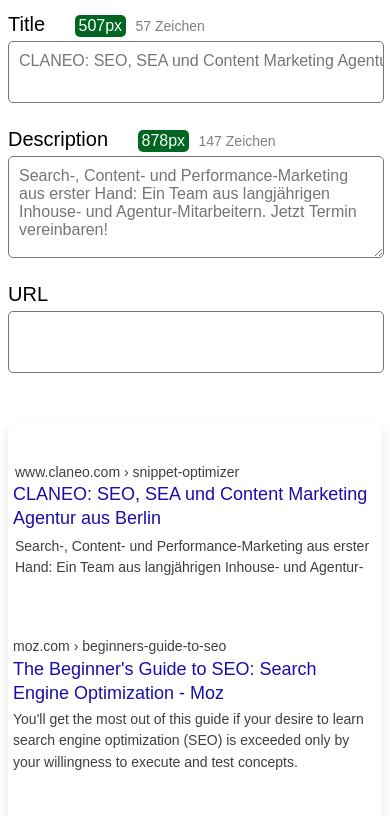
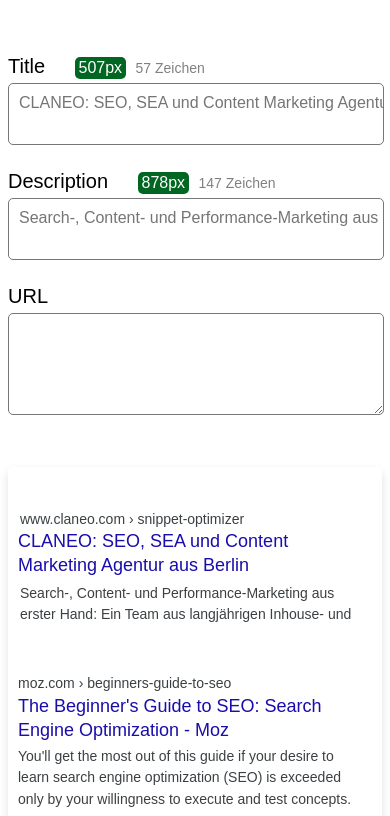
Before and after one commit to MalieJobe/SEO-Snippet-Optimizer, a plain HTML site: page index.html in a window 390 px wide. Shown: the top 816 px of the page. Drawn offline with Linux system fonts and the light colour scheme.

Commit message:
BEMified CSS

```diff
--- a/index.html
+++ b/index.html
@@ -8,39 +8,39 @@
     <link rel="stylesheet" href="style.css">
 </head>
 <body>
-    <div class="claneo-snippet-optimizer">
+    <div class="snippet-optimizer">
         <section class="input">
-            <span class="claneo-area-title" id="claneo-title-title">Title</span>
-            <span class="claneo-counter" id="title-counter">507px</span>
-            <span class="claneo-char-count" id="title-char-count">57 Zeichen</span>
-            <textarea name="claneo-title-input" id="claneo-title-input" onkeydown="copyTitle()" onkeyup="copyTitle()" placeholder="CLANEO: SEO, SEA und Content Marketing Agentur aus Berlin"></textarea>
-            <span class="claneo-area-title" id="claneo-description-title">Description</span>
-            <span class="claneo-counter" id="description-counter">878px</span>
-            <span class="claneo-char-count" id="desc-char-count">147 Zeichen</span>
-            <textarea name="claneo-description-input" id="claneo-description-input" onkeydown="copyDesc()" onkeyup="copyDesc()" placeholder="Search-, Content- und Performance-Marketing aus erster Hand: Ein Team aus langjährigen Inhouse- und Agentur-Mitarbeitern. Jetzt Termin vereinbaren!"></textarea>
-            <span class="claneo-area-title" id="claneo-url-title">URL</span>
-            <textarea name="claneo-url-input" id="claneo-url-input" onkeydown="copyUrl()" onkeyup="copyUrl()"></textarea>
+            <span class="input__title" id="title-title">Title</span>
+            <span class="input__counter" id="title-counter">507px</span>
+            <span class="input__chars" id="title-char-count">57 Zeichen</span>
+            <textarea class="input__field" name="title-input" id="title-input" onkeydown="copyTitle()" onkeyup="copyTitle()" placeholder="CLANEO: SEO, SEA und Content Marketing Agentur aus Berlin"></textarea>
+            <span class="input__title" id="description-title">Description</span>
+            <span class="input__counter" id="description-counter">878px</span>
+            <span class="input__chars" id="desc-char-count">147 Zeichen</span>
+            <textarea class="input__field" name="description-input" id="description-input" onkeydown="copyDesc()" onkeyup="copyDesc()" placeholder="Search-, Content- und Performance-Marketing aus erster Hand: Ein Team aus langjährigen Inhouse- und Agentur-Mitarbeitern. Jetzt Termin vereinbaren!"></textarea>
+            <span class="input__title" id="url-title">URL</span>
+            <textarea class="input__field input__field--large" name="url-input" id="url-input" onkeydown="copyUrl()" onkeyup="copyUrl()"></textarea>
         </section>
         <section class="output">
-            <div class="search-result" id="claneo-search-result">
-                <textarea class="result-url" id="claneo-output-url" readonly="">www.claneo.com › snippet-optimizer</textarea>
-                <span class="result-title" id="claneo-output-title" readonly="">CLANEO: SEO, SEA und Content Marketing Agentur aus Berlin</span>
-                <textarea class="result-description" id="claneo-output-description" readonly="">Search-, Content- und Performance-Marketing aus erster Hand: Ein Team aus langjährigen Inhouse- und Agentur-Mitarbeitern. Jetzt Termin vereinbaren!</textarea>
+            <div class="output__result output__result--focus" id="search-result">
+                <textarea class="output__url output__url--focus" id="output-url" readonly="">www.claneo.com › snippet-optimizer</textarea>
+                <span class="output__title output__title--focus" id="output-title" readonly="">CLANEO: SEO, SEA und Content Marketing Agentur aus Berlin</span>
+                <textarea class="output__description output__description--focus" id="output-description" readonly="">Search-, Content- und Performance-Marketing aus erster Hand: Ein Team aus langjährigen Inhouse- und Agentur-Mitarbeitern. Jetzt Termin vereinbaren!</textarea>
             </div>
-            <div class="search-result">
-                <span class="result-url">moz.com › beginners-guide-to-seo</span>
-                <span class="result-title">The Beginner's Guide to SEO: Search Engine Optimization - Moz</span>
-                <span class="result-description">You'll get the most out of this guide if your desire to learn search engine optimization (SEO) is exceeded only by your willingness to execute and test concepts.</span>
+            <div class="output__result">
+                <span class="output__url">moz.com › beginners-guide-to-seo</span>
+                <span class="output__title">The Beginner's Guide to SEO: Search Engine Optimization - Moz</span>
+                <span class="output__description">You'll get the most out of this guide if your desire to learn search engine optimization (SEO) is exceeded only by your willingness to execute and test concepts.</span>
             </div>
-            <div class="search-result">
-                <span class="result-url">de.wikipedia.org › wiki › Suchmaschinenoptimierung</span>
-                <span class="result-title">Suchmaschinenoptimierung – Wikipedia</span>
-                <span class="result-description">Suchmaschinenoptimierung, oder englisch search engine optimization (SEO), bezeichnet Maßnahmen, die dazu dienen, dass Webseiten und deren Inhalte im ...</span>
+            <div class="output__result">
+                <span class="output__url">de.wikipedia.org › wiki › Suchmaschinenoptimierung</span>
+                <span class="output__title">Suchmaschinenoptimierung – Wikipedia</span>
+                <span class="output__description">Suchmaschinenoptimierung, oder englisch search engine optimization (SEO), bezeichnet Maßnahmen, die dazu dienen, dass Webseiten und deren Inhalte im ...</span>
             </div>
-            <div class="search-result">
-                <span class="result-url">www.gruenderszene.de › lexikon › begriffe › suchmaschinenoptimier...</span>
-                <span class="result-title">Suchmaschinenoptimierung (SEO) Definition | Gründerszene</span>
-                <span class="result-description">Suchmaschinenoptimierung heißt übersetzt Search Engine Optimization und wird deshalb oft in Anlehnung an die englische Fassung auch als SEO abgekürzt.</span>
+            <div class="output__result">
+                <span class="output__url">www.gruenderszene.de › lexikon › begriffe › suchmaschinenoptimier...</span>
+                <span class="output__title">Suchmaschinenoptimierung (SEO) Definition | Gründerszene</span>
+                <span class="output__description">Suchmaschinenoptimierung heißt übersetzt Search Engine Optimization und wird deshalb oft in Anlehnung an die englische Fassung auch als SEO abgekürzt.</span>
             </div>
         </section>
     </div>
--- /dev/null
+++ b/style.sass
@@ -0,0 +1,149 @@
+.snippet-optimizer
+    max-width: 720px
+    margin: 50px auto
+    font-family: Arial, Helvetica, sans-serif
+
+
+
+.input
+    width: 720px
+    margin-bottom: 2em
+
+    &__title
+        display: inline-block
+        font-size: 20px
+        margin: 5px 5px 5px 0
+
+    &__field
+        width: 698px
+        font-family: Arial, Helvetica, sans-serif
+        padding: 10px
+        font-size: 16px
+        resize: none
+        border-radius: 5px
+        margin-bottom: 1em
+        overflow: hidden
+        height: 40px
+        white-space: nowrap
+
+        &--large
+            height: 80px
+            resize: vertical
+
+    &__counter
+        background-color: #006621
+        color: white
+        border-radius: 5px
+        margin-left: 20px
+        padding: 2px 4px
+        display: inline-block
+
+    &__chars
+        display: inline-block
+        color: grey
+        font-size: 14px
+        margin-left: 5px
+
+
+.output__url, .output__title, .output__description
+    display: block
+    font-family: Arial, Helvetica, sans-serif
+    max-width: 592px
+    width: 592px
+    border: none
+    resize: none
+    outline: none
+
+
+.output
+    width: 720px
+    max-width: 720px
+    border-radius: 5px
+    box-shadow: 0 5px 10px 0px #70707036
+    overflow: auto
+    padding: 30px 0
+
+    &__result
+        width: 632px
+        padding: 0 30px
+        max-width: 632px
+        margin: 20px auto
+
+        &--focus
+            margin-top: 10px
+            margin-bottom: 45px
+
+
+    &__title
+        color: #1A0DAB
+        font-size: 18px
+        line-height: 1.33
+        padding-top: 2px
+        margin-bottom: 3px
+
+        &--focus
+            width: 499px
+            max-width: 499px
+            text-overflow: ellipsis
+            white-space: nowrap
+            overflow: hidden
+            height: 23.3px
+
+    &__url
+        color: #3C4043
+        font-size: 14px
+        line-height: 1.43
+        white-space: nowrap
+        overflow: hidden
+        display:inline !important
+
+        &--focus
+            height: 18px
+            margin-bottom: -5px
+
+    &__description
+        color: #3C4043
+        font-size: 14px
+        line-height: 1.54
+
+        &--focus
+            height: 38px
+            overflow: hidden
+
+
+
+/* MOBILE CSS */
+@media only screen and (max-width: 747px)
+    .snippet-optimizer
+        max-width: auto
+        width: 100%
+
+    .input
+        width: calc(100% - 20px)
+        &__field
+            width: 100%
+
+    .output
+        padding: 30px 5px
+        width: calc(100% - 10px)
+        overflow: hidden
+
+        &__result
+            padding: 0 5px
+            width: calc(100% - 10px)
+
+        &__description
+            width: calc(100% - 10px)
+
+            &--focus
+                height: auto
+
+        &__title
+            width: calc(100% - 10px)
+            &--focus
+                width: 100%
+                white-space: normal
+                height: auto
+
+    .result-title, .result-url, .result-description
+        width: 100%
```
Also changed, not shown: style.css, 1 other file.
